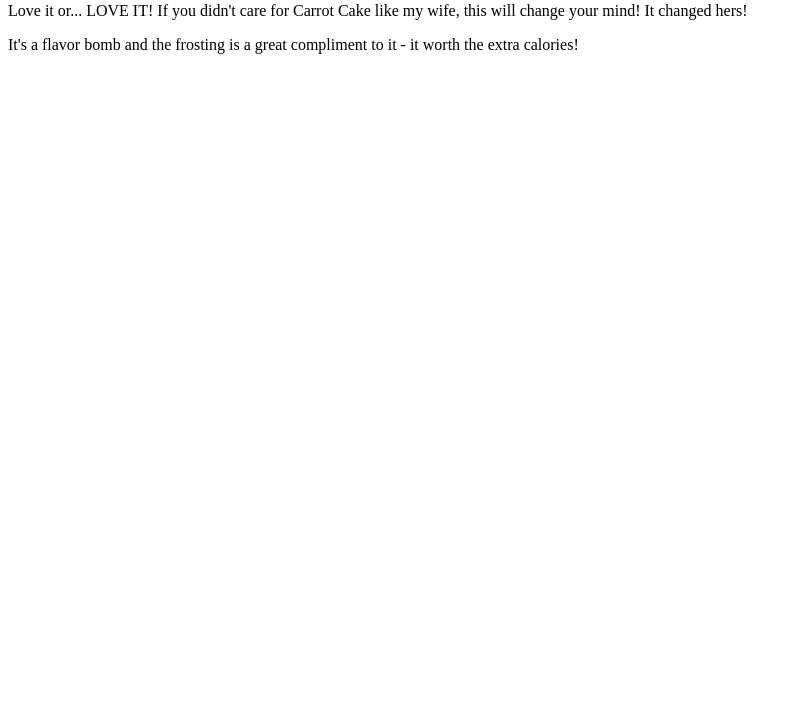
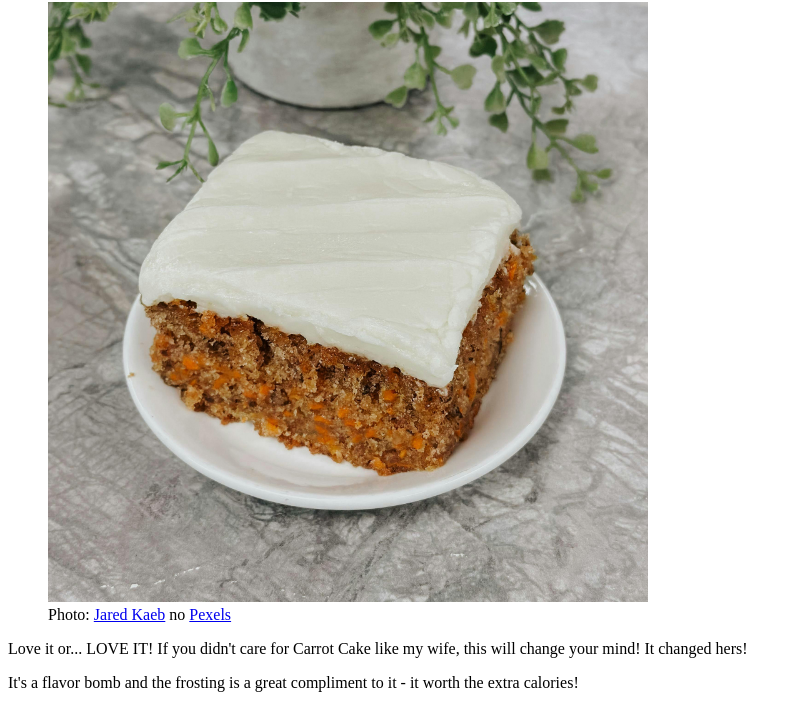
Before and after one commit to arthurfrancoth/odin-recipes, a plain HTML site: page recipes/fantastic_carrot_cake.html in a window 1280 px wide. Shown: the part 303-1011 px from the top of the page, without its empty margins (0-801 px from the left). Before the commit the page ends 800 px from the top, so only its background shows below. Drawn offline with Linux system fonts and the light colour scheme.

Commit message:
Adicionei a figure na receita Carrot Cake

```diff
--- a/recipes/fantastic_carrot_cake.html
+++ b/recipes/fantastic_carrot_cake.html
@@ -16,6 +16,12 @@
 
     <section id="section-recipe">
         <h2>Fantastic Carrot Cake</h2>
+        <figure>
+            <img src="images/carrot_cake-pexels-jared-kaeb-2910117-31430610.jpg" alt="Cookie Madness" width="600">
+            <figcaption>
+                Photo: <a href="#" target="_blank" rel="noopener">Jared Kaeb</a> no <a href="https://www.pexels.com" target="_blank" rel="noopener">Pexels</a>
+            </figcaption>
+        </figure>
         <p>Love it or... LOVE IT! If you didn't care for Carrot Cake like my wife, this will change your mind! It changed hers!
         </p>
         <p>It's a flavor bomb and the frosting is a great compliment to it - it worth the extra calories!</p>
```
